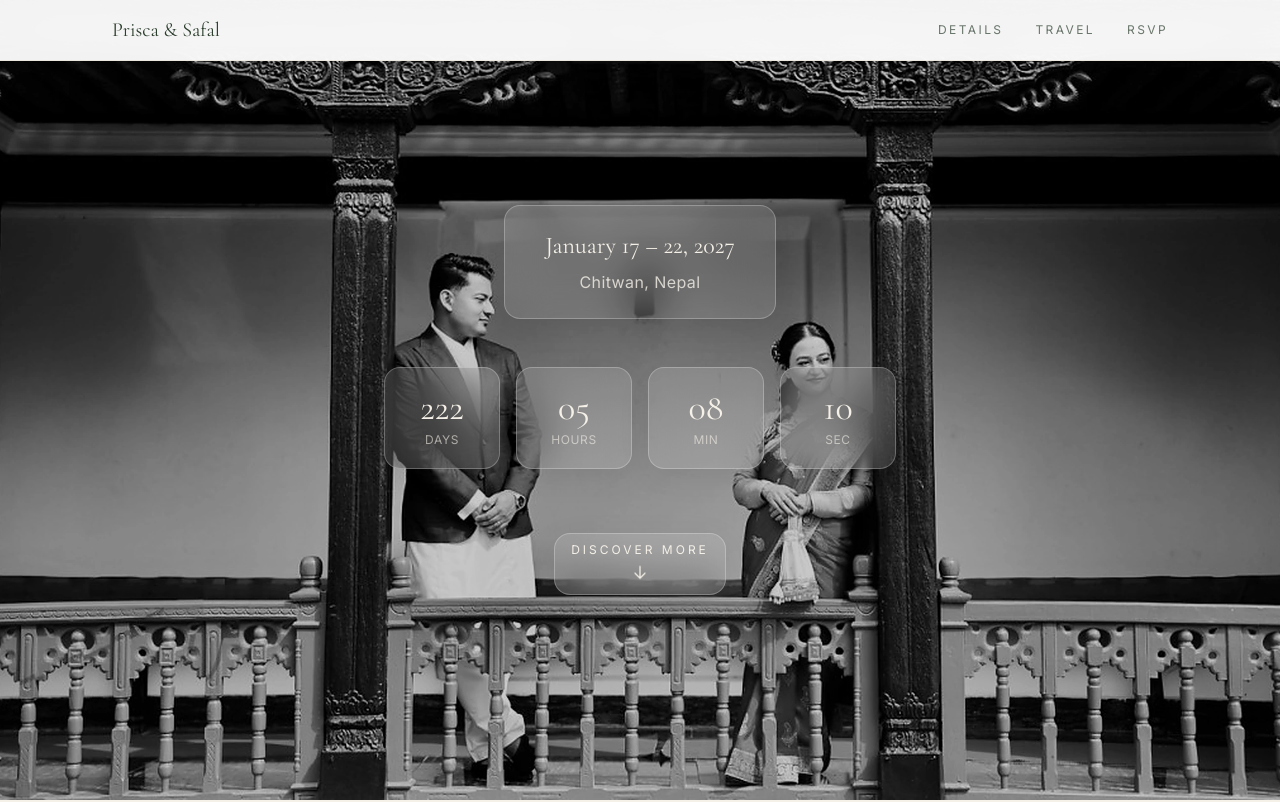
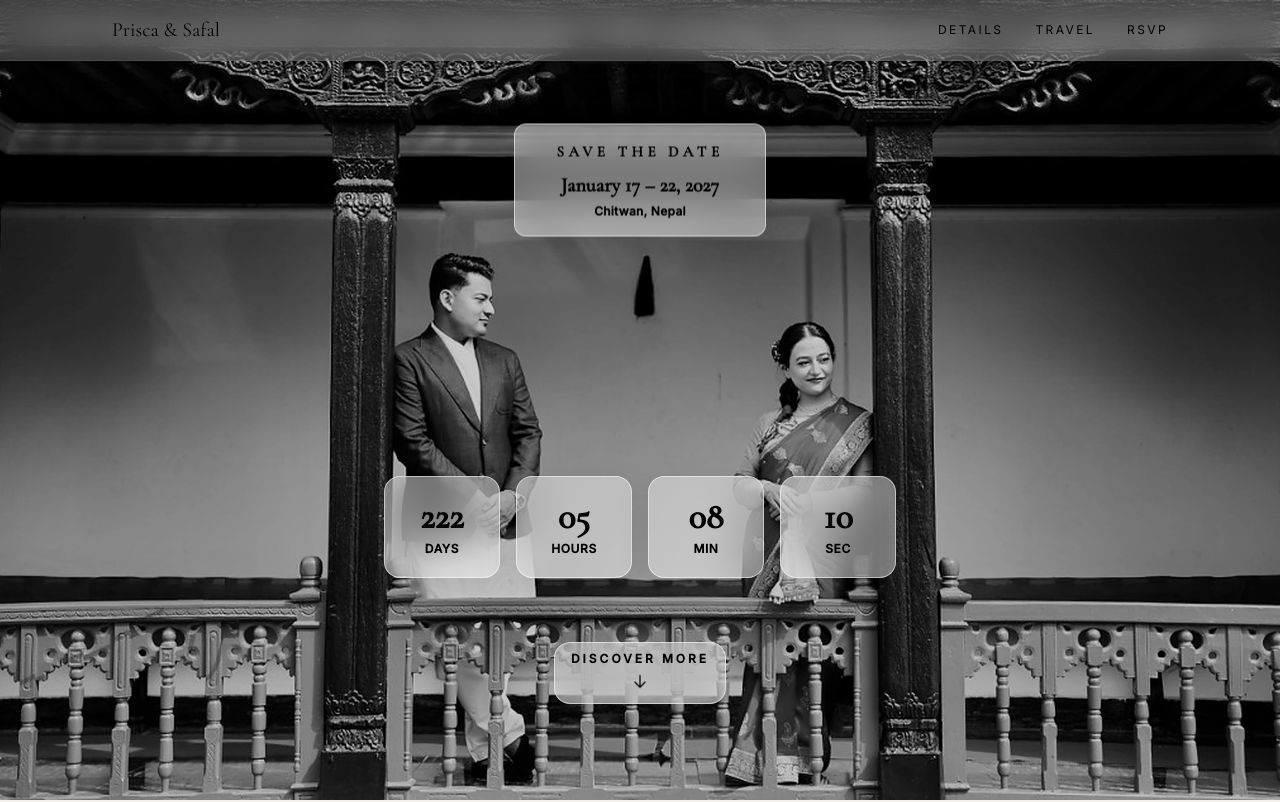
Before and after one commit to safaljoshie/priscawedssafal, a Next.js app: page / in a window 1280 px wide. Shown: the top 802 px of the page. Built offline with nearby package versions, Linux system fonts and the light colour scheme.

Commit message:
Refine hero date box layout and unify nav and hero typography.
Position the save-the-date card above the couple, strengthen glass panels, use bold black hero text, and apply wedding-red hovers with a more transparent nav bar.

Co-authored-by: Cursor <cursoragent@cursor.com>

```diff
--- a/app/globals.css
+++ b/app/globals.css
@@ -28,11 +28,11 @@ details summary::-webkit-details-marker {
 }
 
 .glass {
-  background: rgba(255, 255, 255, 0.12);
+  background: rgba(255, 255, 255, 0.42);
   backdrop-filter: blur(20px) saturate(180%);
   -webkit-backdrop-filter: blur(20px) saturate(180%);
-  border: 1px solid rgba(255, 255, 255, 0.25);
-  box-shadow: 0 8px 32px rgba(0, 0, 0, 0.08);
+  border: 1px solid rgba(255, 255, 255, 0.55);
+  box-shadow: 0 8px 32px rgba(0, 0, 0, 0.12);
 }
 
 .hero-bg {
--- a/components/Countdown.tsx
+++ b/components/Countdown.tsx
@@ -44,7 +44,7 @@ export function Countdown({ countdownDate }: { countdownDate: string }) {
 
   if (!timeLeft) {
     return (
-      <p className="glass relative mt-10 rounded-2xl px-6 py-4 font-serif text-lg italic text-ivory md:text-xl">
+      <p className="glass relative mt-10 rounded-2xl px-6 py-4 font-serif text-lg font-bold text-black md:text-xl">
         The day has arrived!
       </p>
     );
@@ -57,10 +57,10 @@ export function Countdown({ countdownDate }: { countdownDate: string }) {
           key={key}
           className="glass flex flex-col items-center rounded-2xl px-2 py-3 md:px-4 md:py-5"
         >
-          <span className="font-serif text-2xl text-ivory md:text-4xl">
+          <span className="font-serif text-2xl font-bold text-black md:text-4xl">
             {String(timeLeft[key]).padStart(2, "0")}
           </span>
-          <span className="mt-1 text-[10px] uppercase tracking-wider text-ivory/60 md:text-xs">
+          <span className="mt-1 text-[10px] font-bold uppercase tracking-wider text-black md:text-xs">
             {label}
           </span>
         </div>
--- a/components/Hero.tsx
+++ b/components/Hero.tsx
@@ -13,22 +13,28 @@ export function Hero({ wedding }: { wedding: WeddingData }) {
       />
       <div className="absolute inset-0 bg-black/20" aria-hidden />
 
-      <div className="relative z-10 flex min-h-screen flex-col items-center justify-center px-6 py-20 text-center md:px-12 md:py-24">
-        <div className="glass rounded-2xl px-8 py-5 md:px-10 md:py-6">
-          <p className="font-serif text-xl text-ivory md:text-2xl">
+      <div className="relative z-10 min-h-screen">
+        <div className="absolute left-1/2 top-[calc(37%-2cm)] w-full max-w-[280px] -translate-x-1/2 -translate-y-full px-6 text-center md:top-[calc(39%-2cm)] md:max-w-[300px]">
+          <div className="glass rounded-xl px-5 py-3 md:px-6 md:py-4">
+            <p className="font-serif text-[15px] font-bold uppercase tracking-[0.3em] text-black">
+              Save the Date
+            </p>
+            <p className="mt-2 font-serif text-lg font-bold text-black md:text-xl">
               {dateDisplay}
             </p>
-          <p className="mt-2 text-sm tracking-wide text-ivory/80 md:text-base">
+            <p className="mt-1 text-[11px] font-bold tracking-wide text-black md:text-xs">
               {location.city}
             </p>
           </div>
+        </div>
 
+        <div className="absolute inset-x-0 bottom-[10%] flex flex-col items-center px-6 md:bottom-[12%]">
           <Countdown countdownDate={countdownDate} />
 
           <div className="mt-12 flex w-full flex-col items-center md:mt-16">
             <a
               href="#details"
-            className="glass flex flex-col items-center gap-2 rounded-2xl px-4 py-2 text-xs uppercase tracking-[0.25em] text-ivory transition-colors hover:bg-white/30 hover:text-gold"
+              className="glass flex flex-col items-center gap-2 rounded-2xl px-4 py-2 text-xs font-bold uppercase tracking-[0.25em] text-black transition-colors hover:bg-white/60 hover:text-wedding"
             >
               <span>Discover more</span>
               <svg
@@ -50,6 +56,7 @@ export function Hero({ wedding }: { wedding: WeddingData }) {
             </a>
           </div>
         </div>
+      </div>
     </section>
   );
 }
--- a/components/Nav.tsx
+++ b/components/Nav.tsx
@@ -26,11 +26,11 @@ export function Nav({ couple }: Props) {
       }`}
       aria-label="Section navigation"
     >
-      <div className="border-b border-gold/15 bg-white/90 backdrop-blur-md md:bg-white/95">
+      <div className="border-b border-gold/15 bg-white/20 backdrop-blur-md">
         <div className="mx-auto flex max-w-6xl items-center justify-between px-4 py-3 md:px-12 md:py-4">
           <a
             href="#home"
-            className="hidden font-serif text-lg text-green transition-colors hover:text-gold md:block lg:text-xl"
+            className="hidden font-serif text-lg text-black transition-colors hover:text-wedding md:block lg:text-xl"
           >
             {couple.bride} & {couple.groom}
           </a>
@@ -40,7 +40,7 @@ export function Nav({ couple }: Props) {
               <li key={href}>
                 <a
                   href={href}
-                  className="block px-1.5 py-1 text-[10px] uppercase tracking-[0.15em] text-green/70 transition-colors hover:text-gold md:px-0 md:text-xs md:tracking-[0.2em]"
+                  className="block px-1.5 py-1 text-[10px] uppercase tracking-[0.15em] text-black transition-colors hover:text-wedding md:px-0 md:text-xs md:tracking-[0.2em]"
                 >
                   {label}
                 </a>
```
Lines whose indentation alone changed are shown as unchanged.
